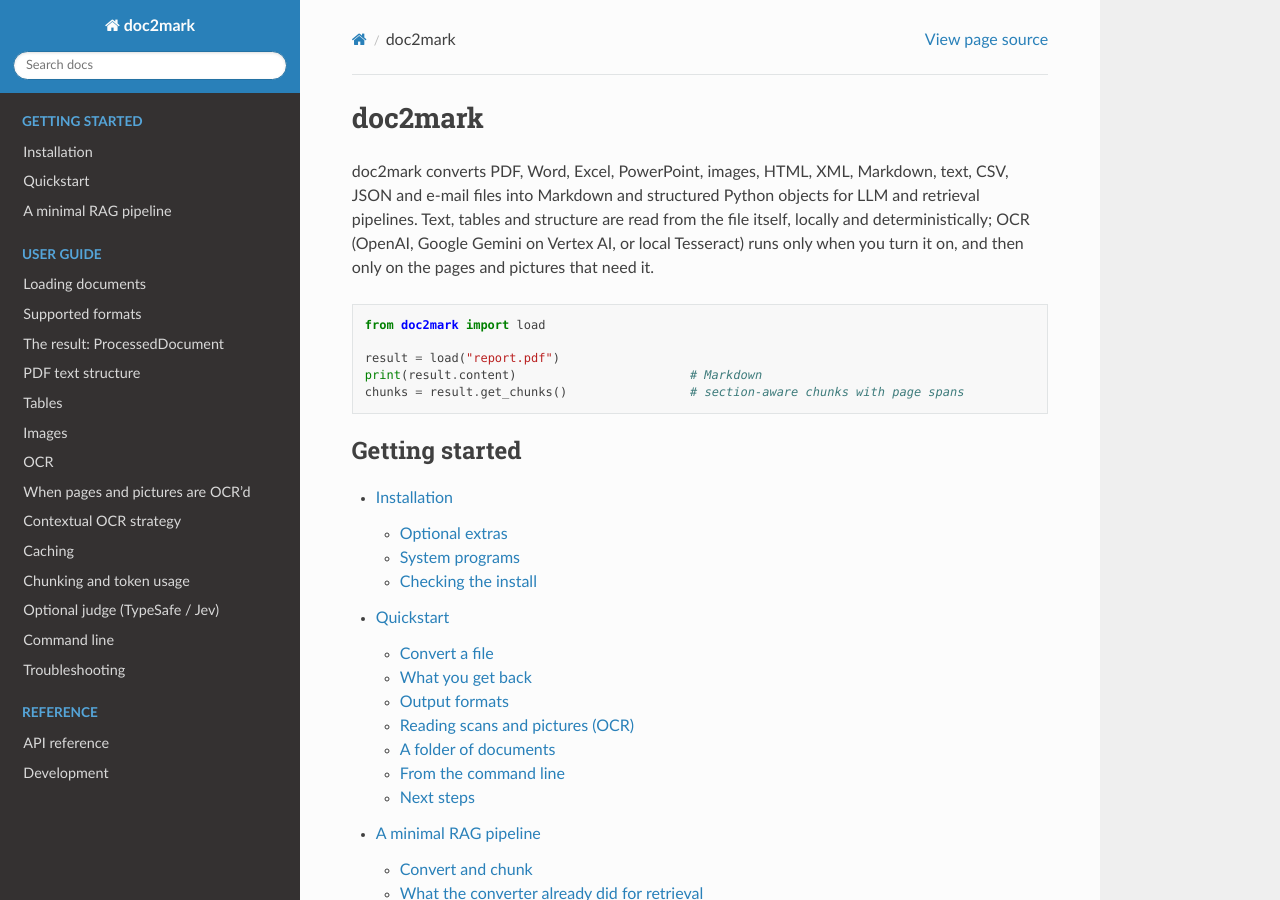
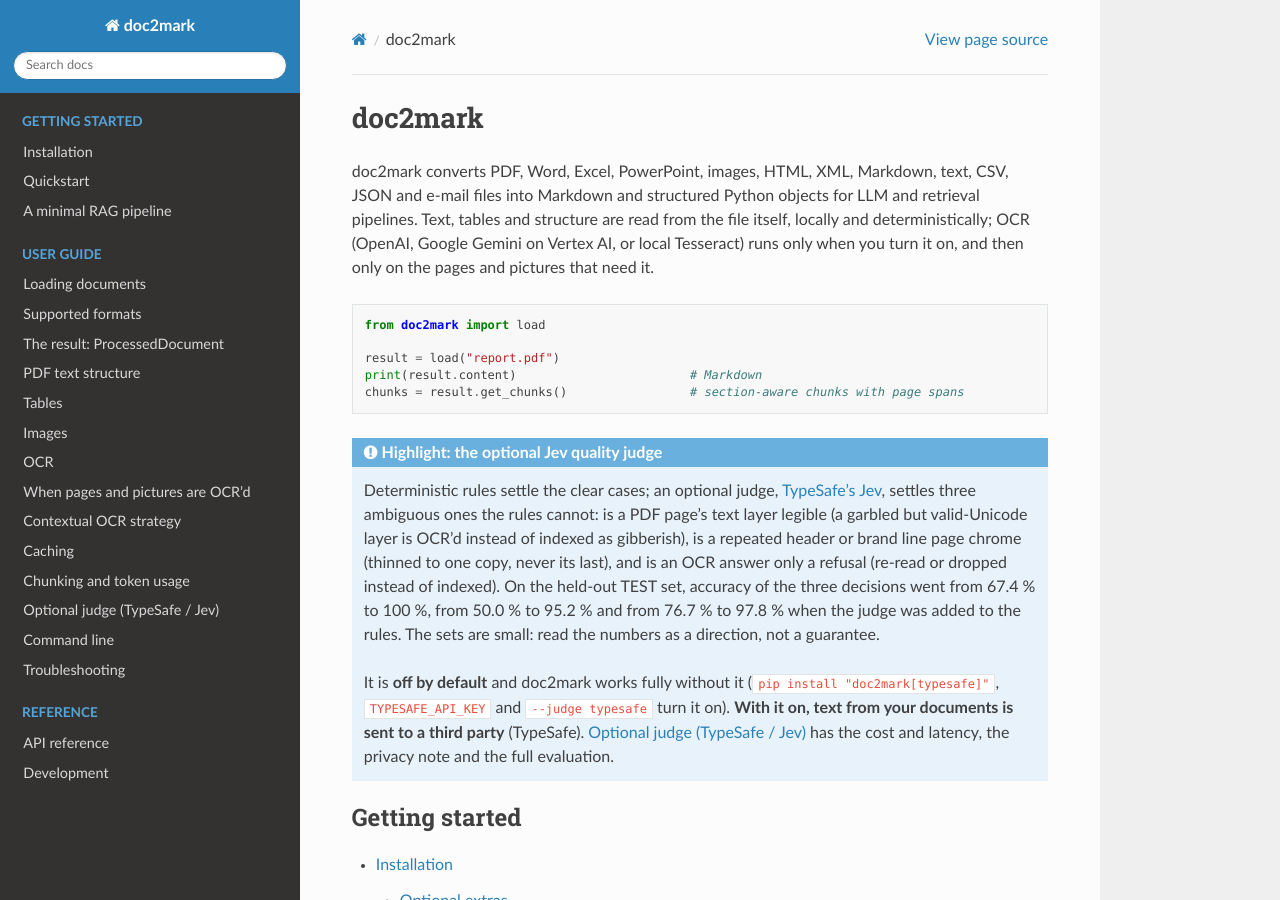
Before and after one commit to luisleo526/doc2mark, a Sphinx documentation site: the page built from docs/index.rst, in a window 1280 px wide and 900 px high. Built offline with Sphinx 7.4.7 and the Read the Docs theme 3.1.0, drawn with Linux system fonts in a browser that asks for light colours.

Commit message:
docs: make the Jev quality judge the README highlight
The optional TypeSafe/Jev judge was a section near the bottom of the README. Name it in the
intro, open with a "Highlight: Jev quality judge" section (the three decisions and what each
changes, the measured before/after table with its small-sample caveat, the real-deck example
from PR #22, cost and latency, a three-line enable snippet, a short privacy line), keep the
Python usage, fallbacks and the full privacy note as "Judge details" right after it, and list
the judge first under "Why doc2mark". docs/index.rst gets a matching highlight block that links
to the judge page, and docs/quickstart.rst a next-steps bullet.

Every figure is one already published in docs/judge.rst and eval/docs_audit/results/judge_eval.md.
The judge is still optional and off by default; no code changed.

Co-Authored-By: Claude Sonnet 5.5 <noreply@anthropic.com>

```diff
--- a/docs/index.rst
+++ b/docs/index.rst
@@ -14,6 +14,22 @@ only on the pages and pictures that need it.
    result = load("report.pdf")
    print(result.content)                        # Markdown
    chunks = result.get_chunks()                 # section-aware chunks with page spans
+
+.. admonition:: Highlight: the optional Jev quality judge
+
+   Deterministic rules settle the clear cases; an optional judge, `TypeSafe's Jev
+   <https://docs.typesafe.ai>`_, settles three ambiguous ones the rules cannot: is a PDF page's
+   text layer legible (a garbled but valid-Unicode layer is OCR'd instead of indexed as
+   gibberish), is a repeated header or brand line page chrome (thinned to one copy, never its
+   last), and is an OCR answer only a refusal (re-read or dropped instead of indexed). On the
+   held-out TEST set, accuracy of the three decisions went from 67.4 % to 100 %, from 50.0 % to
+   95.2 % and from 76.7 % to 97.8 % when the judge was added to the rules. The sets are small:
+   read the numbers as a direction, not a guarantee.
+
+   It is **off by default** and doc2mark works fully without it (``pip install
+   "doc2mark[typesafe]"``, ``TYPESAFE_API_KEY`` and ``--judge typesafe`` turn it on). **With it
+   on, text from your documents is sent to a third party** (TypeSafe). :doc:`judge` has the
+   cost and latency, the privacy note and the full evaluation.
 
 .. toctree::
    :maxdepth: 2
--- a/docs/quickstart.rst
+++ b/docs/quickstart.rst
@@ -134,3 +134,5 @@ Next steps
 - :doc:`ocr` -- providers, tasks and structured OCR results.
 - :doc:`pdf` -- how PDF text becomes Markdown (headings, lists, reading order, running headers).
 - :doc:`tables` -- merged cells and table styles.
+- :doc:`judge` -- the optional Jev quality judge for the cases the rules cannot settle (off by
+  default; with it on, document text is sent to TypeSafe).
```
Also changed, not shown: CHANGELOG.md (+9 -0 lines), README.md (+97 -53 lines).
